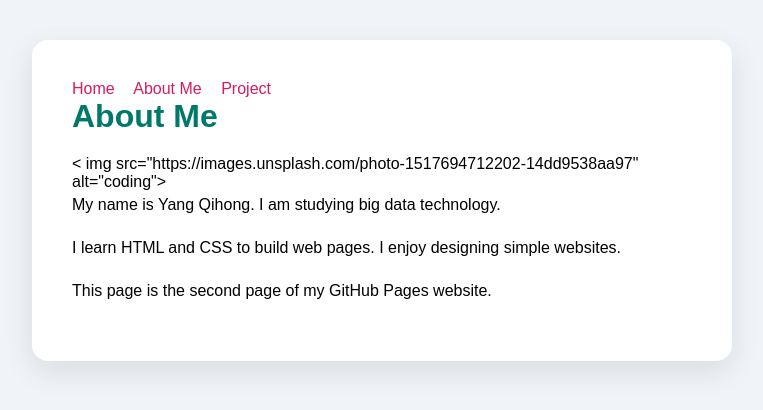
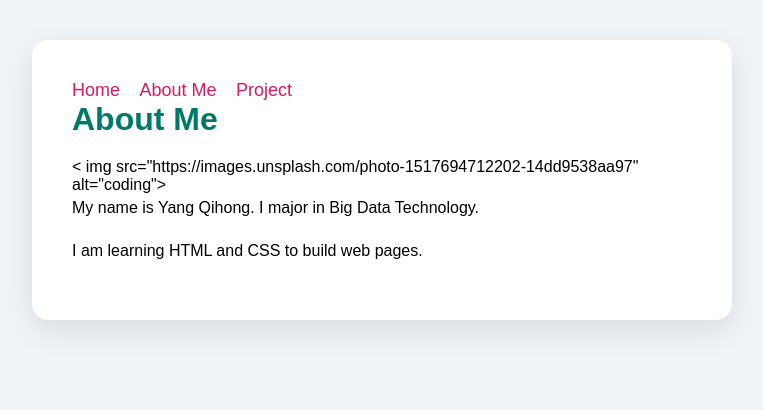
Before and after one commit to yqh9178/yqh9178.github.io, a plain HTML site: page about.html in a window 1280 px wide. Shown: the whole page, without its empty margins (258-1021 px from the left). Drawn offline with Linux system fonts and the light colour scheme.

Commit message:
Revise About Me section in about.html
Updated text content in the About Me section for clarity and consistency.

```diff
--- a/about.html
+++ b/about.html
@@ -41,6 +41,7 @@
             color:#d81b60;
             text-decoration:none;
             margin-right:15px;
+            font-size:18px;
         }
     </style>
 </head>
@@ -52,11 +53,9 @@
             <a href="project.html">Project</a >
         </nav>
         <h1>About Me</h1>
-        <!-- 图片链接，你可以换成别的图 -->
         < img src="https://images.unsplash.com/photo-1517694712202-14dd9538aa97" alt="coding">
-        <p>My name is Yang Qihong. I am studying big data technology.</p >
-        <p>I learn HTML and CSS to build web pages. I enjoy designing simple websites.</p >
-        <p>This page is the second page of my GitHub Pages website.</p >
+        <p>My name is Yang Qihong. I major in Big Data Technology.</p >
+        <p>I am learning HTML and CSS to build web pages.</p >
     </div>
 </body>
 </html>
```
